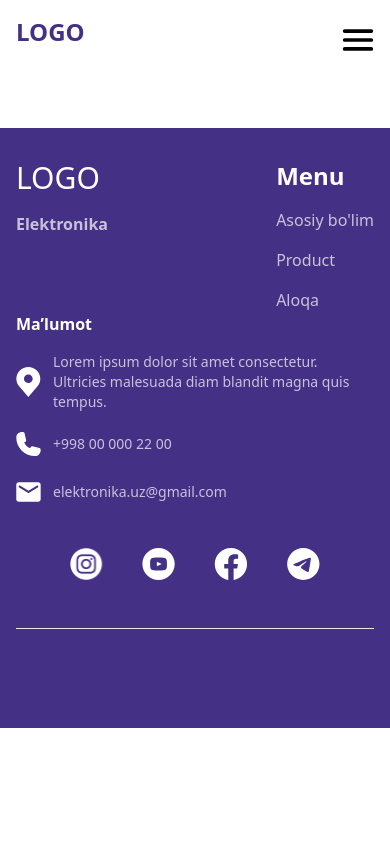
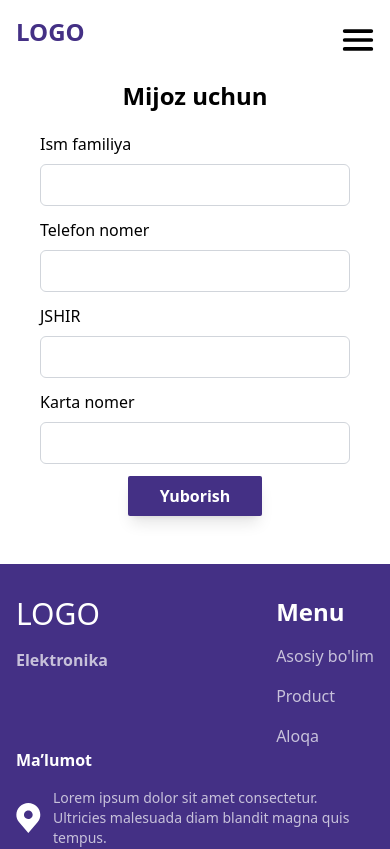
Before and after one commit to rasuljonadhamov/electronika, a React (Vite) app: page /costumers in a window 390 px wide. Shown: the top 849 px of the page. Built offline with nearby package versions, Linux system fonts and the light colour scheme.

Commit message:
fixed mobile text decoration and created Custumers page

```diff
--- a/src/App.jsx
+++ b/src/App.jsx
@@ -7,6 +7,7 @@ import About from "./pages/About/About";
 import Details from "./pages/Category/components/Details";
 import { useState } from "react";
 import Card from "./pages/Card/Card";
+import Custumers from "./pages/for-costumers/Custumers";
 
 const items = [
   {
@@ -128,6 +129,10 @@ const App = () => {
         />
         <Route path="/about" element={<About />} />
         <Route path="/card" element={<Card cart={cart} setCart={setCart} />} />
+        <Route
+          path="/costumers"
+          element={<Custumers cart={cart} setCart={setCart} />}
+        />
       </Routes>
       <Footer />
     </BrowserRouter>
--- a/src/components/Input.jsx
+++ b/src/components/Input.jsx
@@ -1,11 +1,25 @@
-const Input = ({ type = "text", placeholder, className }) => {
+const Input = ({
+  type = "text",
+  placeholder,
+  className,
+  error = "",
+  label = false,
+  value,
+  onChange,
+  name,
+}) => {
   return (
     <div className={className}>
+      {label && <label className="block mb-2">{label} </label>}
       <input
         type={type}
+        name={name}
+        value={value}
+        onChange={(e) => onChange(e)}
         placeholder={placeholder}
-        className={`border border-gray-300 p-2 w-52 focus:border-blue-500 focus:outline-none focus:ring-blue-200 focus:ring-2 duration-200 rounded-md ${className}`}
+        className={`border  border-gray-300 p-2 w-52 focus:border-blue-500 focus:outline-none focus:ring-blue-200 focus:ring-2 duration-200 rounded-md ${className}`}
       />
+      {error && <p className="text-red-500 text-sm">{error}</p>}
     </div>
   );
 };
--- a/src/components/MobileHeader.jsx
+++ b/src/components/MobileHeader.jsx
@@ -58,6 +58,15 @@ export const MobileNav = ({ open, setOpen }) => {
             Aloqa
           </Link>
         </li>
+        <li className="menu-item menu-item-type-post_type menu-item-object-page menu-item-has-children menu-item-589">
+          <Link
+            onClick={() => setOpen(!open)}
+            className=" text-white "
+            to="/card"
+          >
+            Card
+          </Link>
+        </li>
       </ul>{" "}
     </div>
   );
--- a/src/index.css
+++ b/src/index.css
@@ -110,7 +110,7 @@
   font-size: 1.1rem;
   font-weight: 600;
   font-family: var(--shelly-font-family-secondary);
-  text-decoration: underline;
+  text-decoration: none;
 }
 
 a {
--- a/src/pages/Card/Card.jsx
+++ b/src/pages/Card/Card.jsx
@@ -1,3 +1,6 @@
+import { Link } from "react-router-dom";
+import Button from "../../components/Button";
+
 const Card = ({ cart, setCart }) => {
   console.log(cart);
   return (
@@ -16,6 +19,13 @@ const Card = ({ cart, setCart }) => {
                 <p className="text-gray-700 text-base mb-2">{p.price}</p>
                 <p className="text-gray-700 text-base mb-2">{p.amount}</p>
               </div>
+
+              <Link
+                className="no-underline font-normal mt-16 text-1xl py-2 px-4 bg-primary text-white rounded-md "
+                to={"/costumers"}
+              >
+                Sotib olish
+              </Link>
             </div>
           ))}
         </>
--- /dev/null
+++ b/src/pages/for-costumers/Custumers.jsx
@@ -0,0 +1,92 @@
+import { useState } from "react";
+import Button from "../../components/Button";
+import Input from "../../components/Input";
+
+const Custumers = () => {
+  const [formData, setFormData] = useState({
+    fullName: "",
+    phoneNumber: "",
+    passportNumber: "",
+    jshir: "",
+    cardNumber: "",
+  });
+  const [errors, setErrors] = useState({});
+
+  const handleChange = (e) => {
+    const { name, value } = e.target;
+    setFormData({
+      ...formData,
+      [name]: value,
+    });
+  };
+
+  const validateForm = () => {
+    let isValid = true;
+    const errors = {};
+
+    if (!formData.fullName) {
+      errors.fullName = "Ism familiya maydoni to'ldirilishi shart";
+      isValid = false;
+    }
+
+    setErrors(errors);
+    return isValid;
+  };
+
+  const handleSubmit = (e) => {
+    e.preventDefault();
+    if (validateForm()) {
+      alert("Form submitted:", formData);
+    }
+  };
+
+  return (
+    <div className="flex max-w-[500px] px-10 mx-auto flex-col gap-3 items-center justify-center">
+      <h1 className="font-bold text-2xl mb-2">Mijoz uchun</h1>
+      <Input
+        name="fullName"
+        value={formData.fullName}
+        onChange={handleChange}
+        error={errors.fullName}
+        label="Ism familiya"
+        className={"w-full"}
+      />
+
+      <Input
+        name="phoneNumber"
+        value={formData.phoneNumber}
+        onChange={handleChange}
+        error={errors.phoneNumber}
+        label="Telefon nomer"
+        type="number"
+        className={"w-full"}
+      />
+      <Input
+        name="jshir"
+        value={formData.jshir}
+        onChange={handleChange}
+        error={errors.jshir}
+        label="JSHIR"
+        type="text"
+        className={"w-full"}
+      />
+      <Input
+        name="cardNumber"
+        value={formData.cardNumber}
+        onChange={handleChange}
+        error={errors.cardNumber}
+        label="Karta nomer"
+        type="number"
+        className={"w-full"}
+      />
+      <Button
+        onClick={() => handleSubmit}
+        title={"Yuborish"}
+        isActive={true}
+        className={"rounded-md"}
+      />
+    </div>
+  );
+};
+
+export default Custumers;
```
